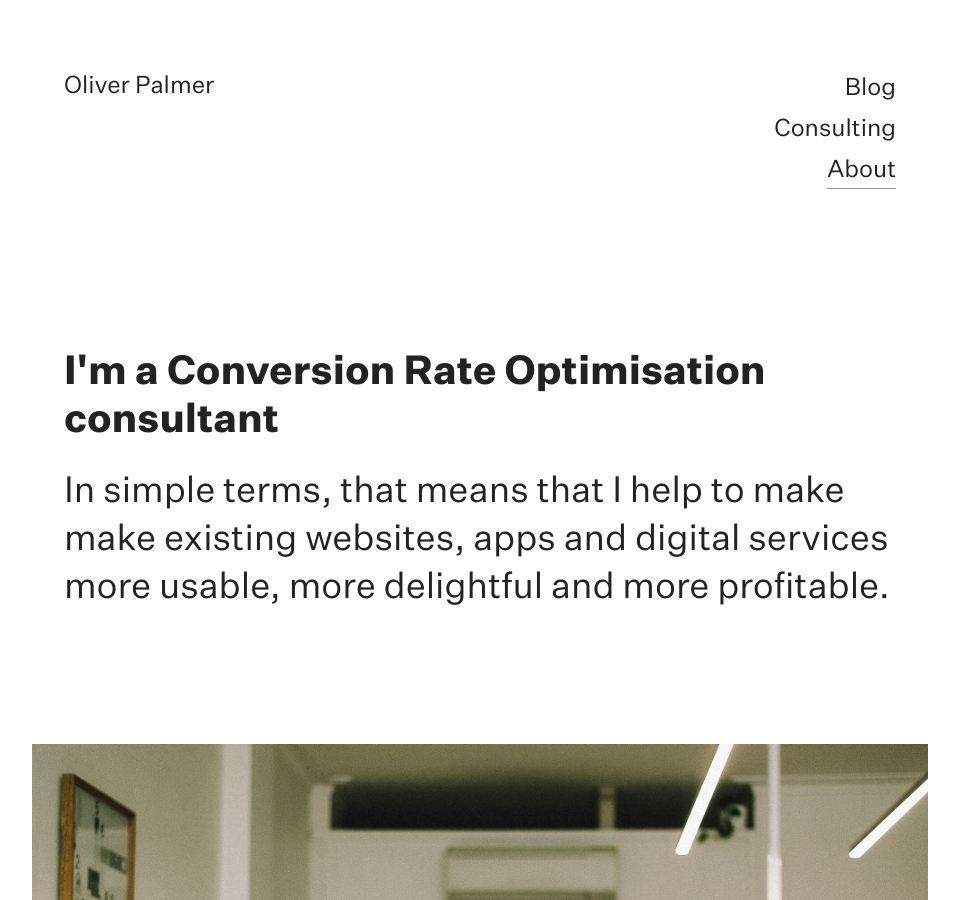
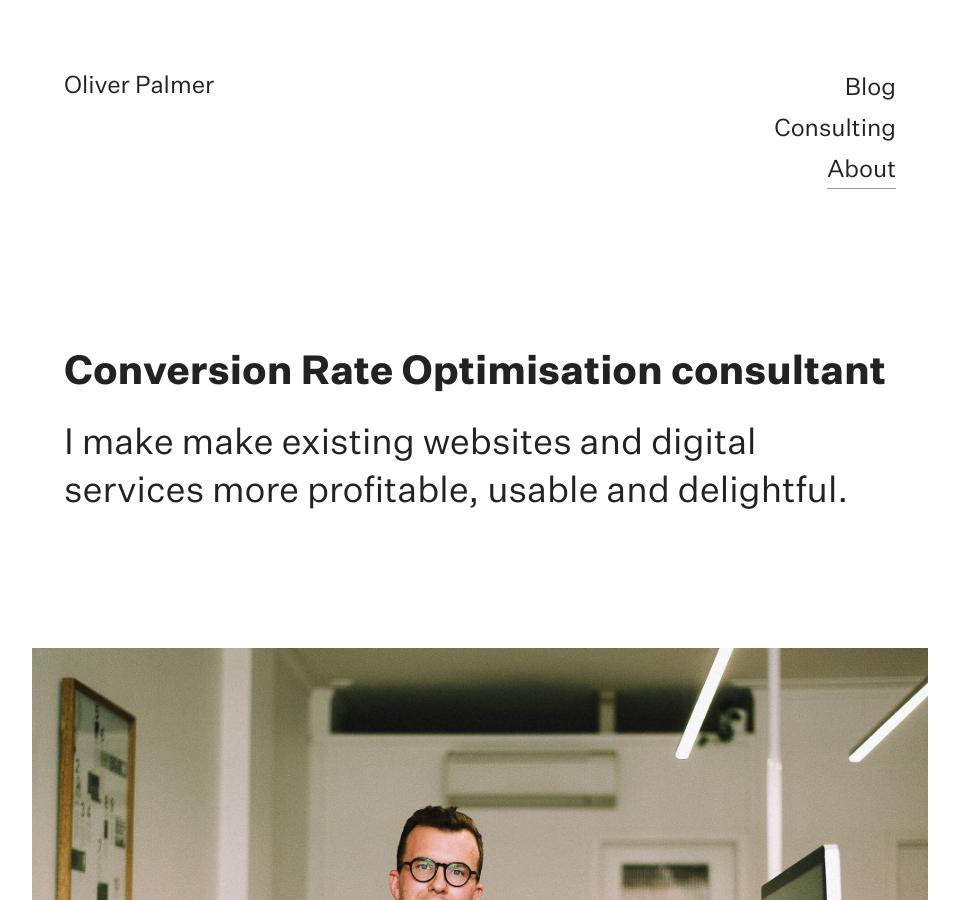
Before and after one commit to olleepalmer/olleepalmer.github.io, a Jekyll site: the page built from about.md, in a window 1280 px wide and 900 px high. Shown: the whole window, without its empty margins (160-1119 px from the left). Built offline with Jekyll 4.4.1, drawn with Linux system fonts in a browser that asks for light colours; comment, search, counter and statistics services are not loaded.

Commit message:
Hero copy changes

```diff
--- a/about.md
+++ b/about.md
@@ -2,8 +2,7 @@
 layout: about
 title: "Melbourne CRO consultant, Conversion Rate Optimisation"
 permalink: "/about"
-description: "I'm a Conversion Rate Optimisation (CRO) consultant"
-hero-header: "I'm a Conversion Rate Optimisation consultant"
-hero-subhead: "In simple terms, that means that I help to make make existing websites, apps and digital services more usable, more delightful and more profitable."
+description: "Conversion Rate Optimisation"
+hero-header: "Conversion Rate Optimisation consultant"
+hero-subhead: "I make make existing websites and digital services more profitable, usable and delightful."
 ---
-test
```
